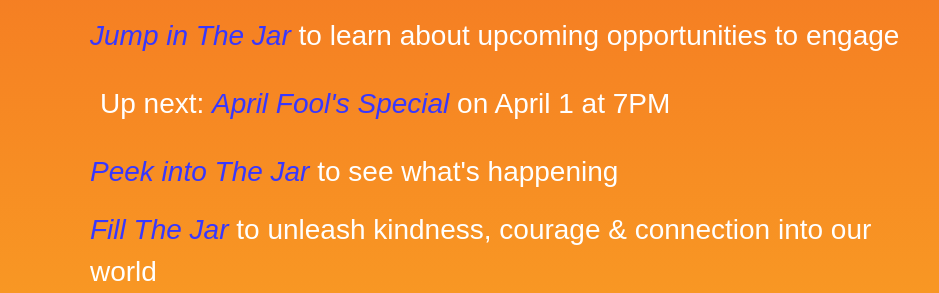
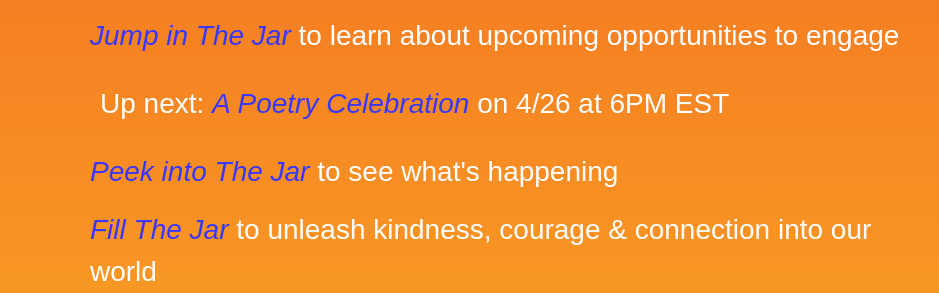
Before and after one commit to FennMacon/The-Jar, a plain HTML site: page index.html in a window 1280 px wide. Shown: the part 323-616 px from the top of the page, 0-939 px from the left. Drawn offline with nearby package versions, Linux system fonts and the light colour scheme.

Commit message:
updatedadded Poetry

```diff
--- a/index.html
+++ b/index.html
@@ -28,7 +28,7 @@
                <div class="container">
                     <p class="jumpPoint"><a href="https://app.etapestry.com/onlineforms/TheJar/jointhejar.html" target="_blank"><em>Jump in The Jar</em></a> to learn about upcoming opportunities to engage</p>
                     <div class="container">
-                        <p class="jumpPoint">Up next: <a href="http://afsatthejar.eventbrite.com/"><em>April Fool's Special</em></a> on April 1 at 7PM</p>
+                        <p class="jumpPoint">Up next: <a href="https://www.eventbrite.com/e/a-poetry-celebration-tickets-149309728417"><em>A Poetry Celebration</em></a> on 4/26 at 6PM EST</p>
                     </div>
                     <p class="jumpPoint"><a href="https://vimeo.com/jumpinthejar" target="_blank"><em>Peek into The Jar</em></a> to see what's happening</p>
 
```
